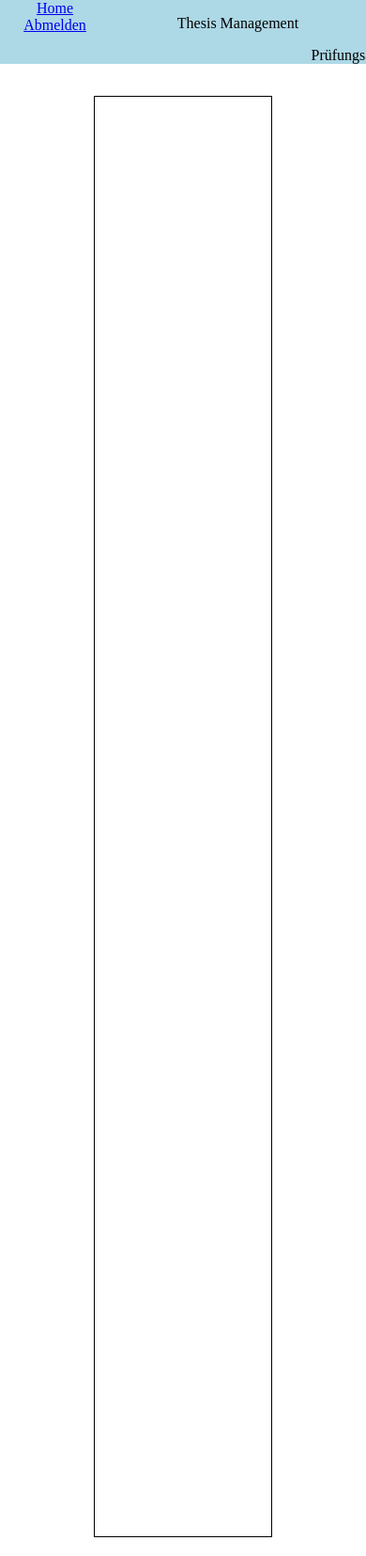
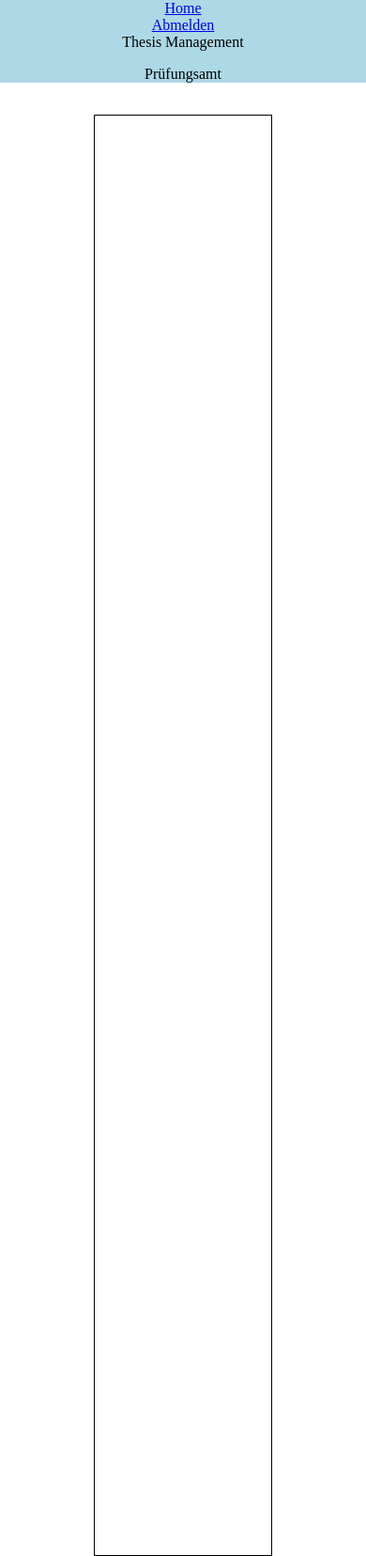
Before and after one commit to acomanda/TheMa, a Django app: page /home in a window 390 px wide. Shown: the whole page at 94% size. Run offline with Django 3.2, Linux system fonts and the light colour scheme; a user stored in the database is signed in; tables that the repository leaves empty hold one stand-in row (values such as "Sample post").

Commit message:
Make navigation bar responsive

```diff
--- a/basic/static/navBar.css
+++ b/basic/static/navBar.css
@@ -10,9 +10,17 @@ body {margin:0;}
     display: inline-block;
 }
 
-.left{
-    display: inline-block;
-    height: 50%;
+@media only screen and (max-width: 599px) {
+    .left{
+        height: 50%;
+        width: 100%;
+        display: inline-block;
+    }
+
+    .right{
+        height: 10%;
+        width: 100%;
+    }
 }
 
 @media only screen and (min-width: 600px) {
```
